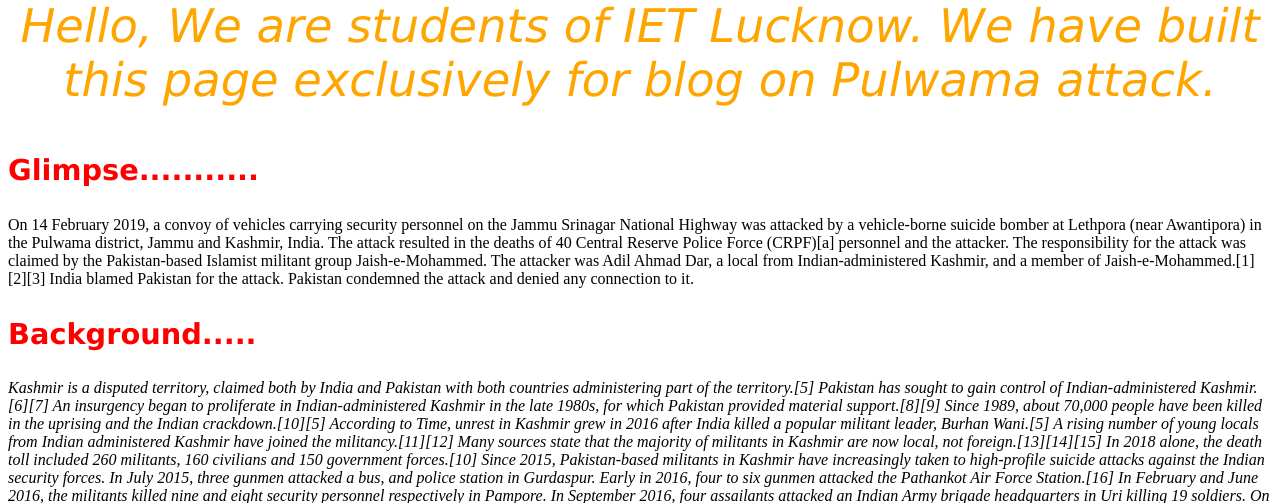
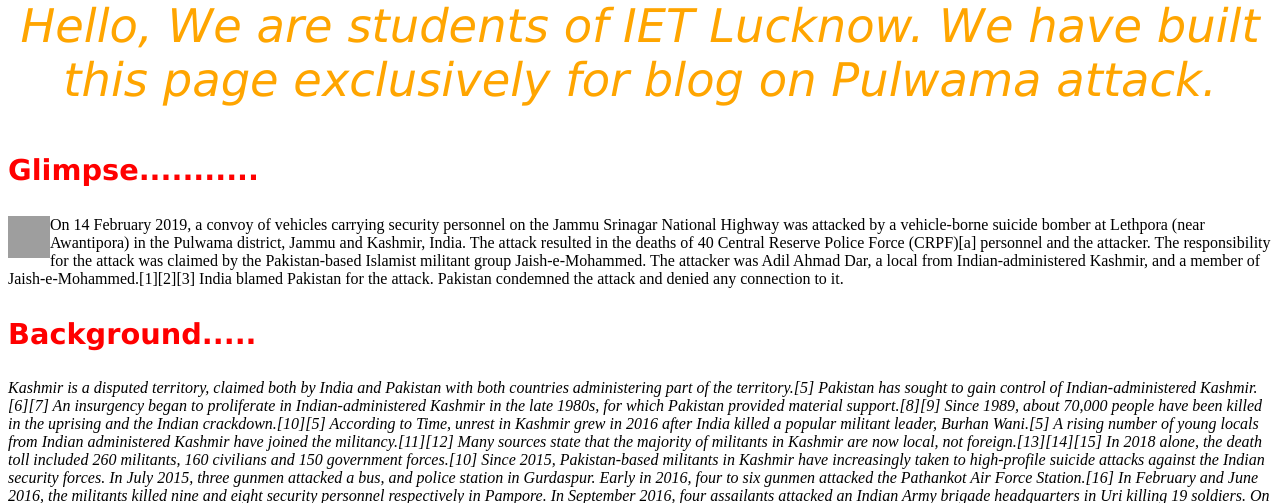
Before and after one commit to varunsaini120399/my-first-blog-1, a Django app: page / in a window 1280 px wide. Shown: the part 156-659 px from the top of the page. Run offline with Django 3.2, Linux system fonts and the light colour scheme; grey boxes are pictures that could not be loaded.

Commit message:
Update post_list.html

```diff
--- a/blog/templates/blog/post_list.html
+++ b/blog/templates/blog/post_list.html
@@ -18,7 +18,7 @@
 
           <div>
           	<h3 style="color:red;font-family:verdana;text-align:left;font-size:180%;">Glimpse...........</h3>
-          	<p><i>
+          	<p><img src="https://upload.wikimedia.org/wikipedia/en/thumb/4/41/Flag_of_India.svg/1200px-Flag_of_India.svg.png" alt="Smiley face" style="float:left;width:42px;height:42px;"><i>
 
           	   </i>
           	</p>On 14 February 2019, a convoy of vehicles carrying security personnel on the Jammu Srinagar National Highway was attacked by a vehicle-borne suicide bomber at Lethpora (near Awantipora) in the Pulwama district, Jammu and Kashmir, India. The attack resulted in the deaths of 40 Central Reserve Police Force (CRPF)[a] personnel and the attacker. The responsibility for the attack was claimed by the Pakistan-based Islamist militant group Jaish-e-Mohammed. The attacker was Adil Ahmad Dar, a local from Indian-administered Kashmir, and a member of Jaish-e-Mohammed.[1][2][3] India blamed Pakistan for the attack. Pakistan condemned the attack and denied any connection to it.
```
